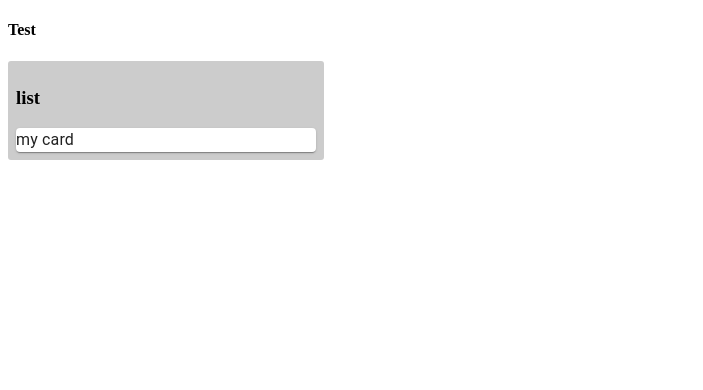
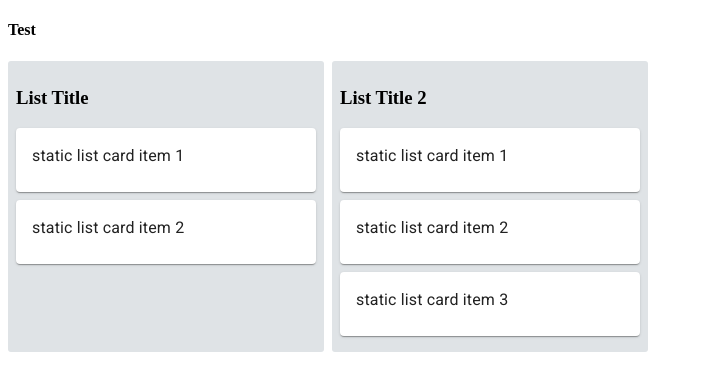
Before and after one commit to MisturDust319/kanban, a React (Create React App) app: page / in a window 1280 px wide. Shown: the top 390 px of the page, without its empty margins (0-703 px from the left). Built offline with nearby package versions, Linux system fonts and the light colour scheme.

Commit message:
Implemented basic reducer and added basic styles

```diff
--- a/public/index.html
+++ b/public/index.html
@@ -24,6 +24,11 @@
       work correctly both with client-side routing and a non-root public URL.
       Learn how to configure a non-root public URL by running `npm run build`.
     -->
+    <link
+      rel="stylesheet"
+      href="https://fonts.googleapis.com/css?family=Roboto:300,400,500"
+    />
+    <link rel="stylesheet" href="https://fonts.googleapis.com/icon?family=Material+Icons" />
     <title>React App</title>
   </head>
   <body>
--- a/src/components/App.js
+++ b/src/components/App.js
@@ -1,15 +1,31 @@
 import React from 'react';
+import { connect } from 'react-redux';
 // import logo from './logo.svg';
 
 import List from './List';
 
-function App() {
+const App = (props) => {
+  const { lists } = props;
   return (
-    <div>
+    <div className="App">
       <h4>Test</h4>
-      <List title="list"/>
+      <div style={styles.listContainer}>
+        { lists.map(list => <List key={ list.id } title={ list.title} cards={list.cards} />) }
+      </div>
     </div>
   );
 }
 
-export default App;
+const styles = {
+  listContainer: {
+    display: 'flex',
+    flexDirection: 'row',
+    marginRight: 8
+  }
+}
+
+const mapStateToProps = state => ({
+  lists: state.lists
+})
+
+export default connect(mapStateToProps)(App);
--- a/src/components/Card.js
+++ b/src/components/Card.js
@@ -1,16 +1,27 @@
 import React from 'react';
 import Card from '@material-ui/core/Card';
+import CardContent from '@material-ui/core/CardContent';
 import Typography from '@material-ui/core/Typography'
 
-const TrelloCard = ({title}) => {
+const TrelloCard = ({text}) => {
     return (
-        <Card>
-            <Typography
-            gutterButton>
-                { title }
-            </Typography>
+        <Card style={ styles.cardContainer }>
+            <CardContent>
+                <Typography
+                gutterButton>
+                    { text }
+                </Typography>
+            </CardContent>
         </Card>
     )
 }
 
+const styles = {
+    cardContainer: {
+        marginBottom: 8,
+
+    }
+}
+
+
 export default TrelloCard;
--- a/src/components/List.js
+++ b/src/components/List.js
@@ -6,17 +6,18 @@ const List = ({title, cards}) => {
     return (
         <div style={styles.container}>
             <h3>{ title }</h3>
-            <Card title="my card"/>
+            { cards.map(card => <Card key={ card.id } text={ card.text } title={ card.title } />)}
         </div>
     );
 }
 
 const styles={
     container: {
-      backgroundColor: "#ccc",
+      backgroundColor: '#dfe3e6',
       borderRadius: 3,
       width: 300,
-      padding: 8
+      padding: 8,
+      marginRight: 8
     }
   }
 
--- a/src/reducers/index.js
+++ b/src/reducers/index.js
@@ -1,3 +1,7 @@
 import { combineReducers } from 'redux';
 
-export default combineReducers({})
+import listsReducer from './listsReducer';
+
+export default combineReducers({
+    lists: listsReducer
+})
--- /dev/null
+++ b/src/reducers/listsReducer.js
@@ -0,0 +1,43 @@
+const initialState = [
+    {
+        title: "List Title",
+        id: 0,
+        cards: [
+            {
+                id: 0,
+                text: "static list card item 1"
+            },
+            {
+                id: 1,
+                text: "static list card item 2"
+            }
+        ]
+    },
+    {
+        title: "List Title 2",
+        id: 1,
+        cards: [
+            {
+                id: 0,
+                text: "static list card item 1"
+            },
+            {
+                id: 1,
+                text: "static list card item 2"
+            },
+            {
+                id: 2,
+                text: "static list card item 3"
+            }
+        ]
+    }
+]
+
+const listsReducer = (state = initialState, action) => {
+    switch(action.type) {
+        default:
+            return state;
+    }
+};
+
+export default listsReducer;
--- a/src/store/index.js
+++ b/src/store/index.js
@@ -1,6 +1,5 @@
 import { createStore } from 'redux';
-
-const reducer = () => {};
+import reducer from '../reducers';
 
 const store = createStore(reducer);
 
```
